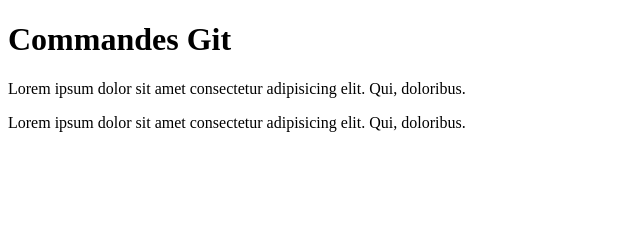
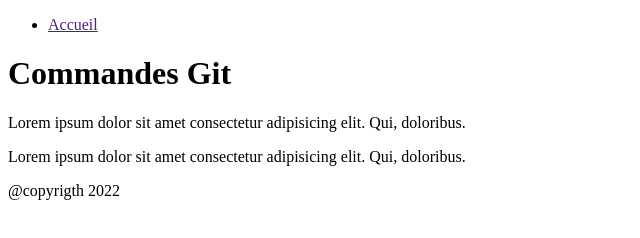
Before and after one commit to francisLaplage/exercices_git, a plain HTML site: page index.html in a window 1280 px wide. Shown: the whole page, without its empty margins (0-640 px from the left). Drawn offline with Linux system fonts and the light colour scheme.

Commit message:
Première version de la brache dev

```diff
--- a/index.html
+++ b/index.html
@@ -7,6 +7,11 @@
     <title>Commande Git</title>
 </head>
 <body>
+    <nav>
+        <ul>
+            <li><a href="">Accueil</a></li>
+        </ul>
+    </nav>
     <h1>Commandes Git</h1>
 
    <div>
@@ -16,5 +21,14 @@
         <p>Lorem ipsum dolor sit amet consectetur adipisicing elit. Qui, doloribus.</p>
     </div>
 
+    <!--Utilisation des gsits-->
+
+    <div>
+        <script src="https://gist.github.com/francisLaplage/026769a55ce8ade51eb5706e49cb8a0e.js"></script>
+    </div>
+
+    <footer>
+        <p>@copyrigth 2022</p>
+    </footer>
 </body>
 </html>
```
